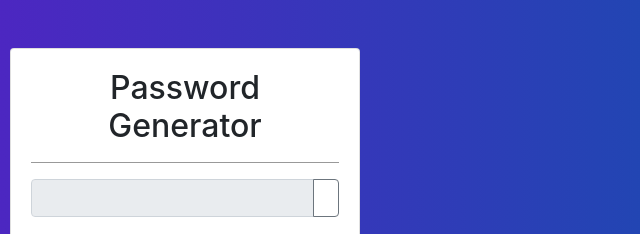
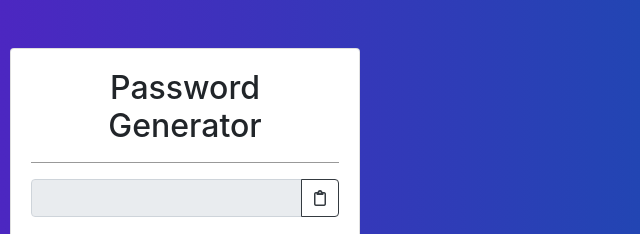
Before and after one commit to jakekravas/Password-Generator, a plain HTML site: page index.html in a window 1280 px wide. Shown: the top 234 px of the page, 455-1095 px from the left. Drawn offline with nearby package versions, Linux system fonts and the light colour scheme.

Commit message:
added clipboard icon to edge of password display

```diff
--- a/index.html
+++ b/index.html
@@ -21,7 +21,7 @@
                             <div class="form-group input-group justify-content-between d-flex pt-2 pb-1">
                                 <input class="form-control" type="text" id="finalPassword" readonly>
                                 <div class="input-group-append">
-                                    <button class="btn btn-outline-secondary"></button>
+                                    <button class="btn btn-outline-dark"><i class="far fa-clipboard"></i></button>
                                 </div>
                             </div>
                             <div class="form-group justify-content-between d-flex">
```
